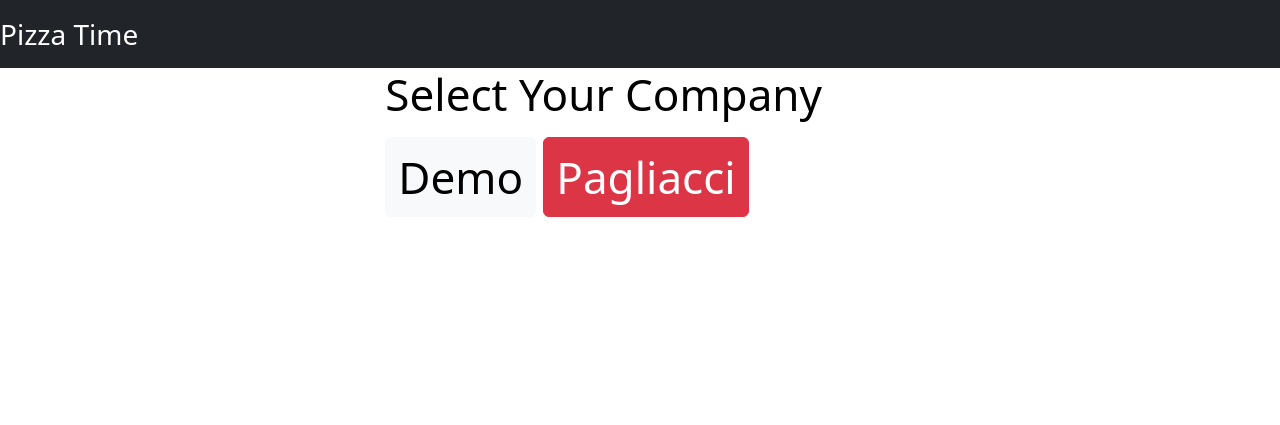
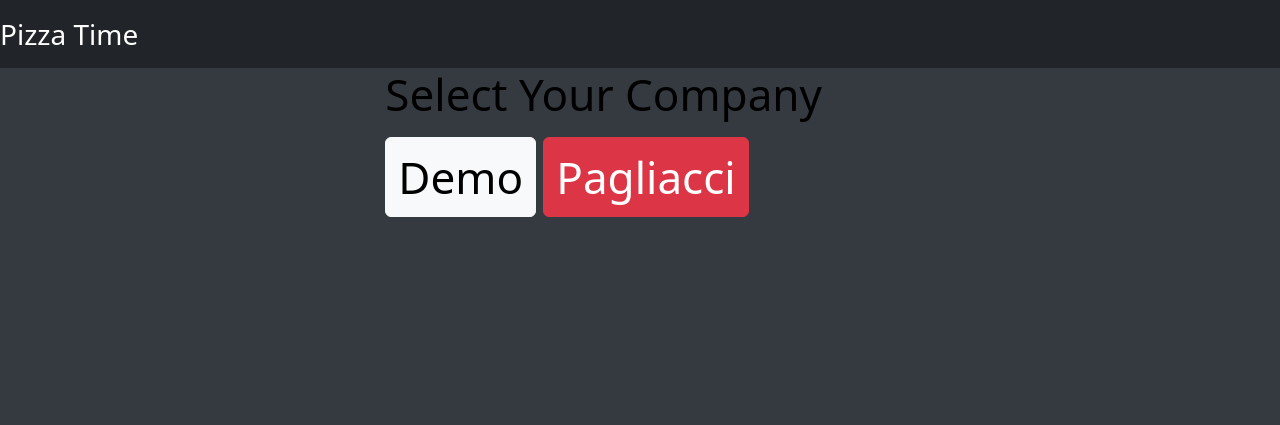
Before and after one commit to wax54/pizza-time, a Flask app: page /login in a window 1280 px wide. Shown: the top 425 px of the page. Run offline with Flask 2, Linux system fonts and the light colour scheme; some libraries are stand-ins or nearby versions.

Commit message:
Minor graphic edits

```diff
--- a/static/style.css
+++ b/static/style.css
@@ -1,5 +1,5 @@
 body{
-    background-color: var(--gray-dark);
+    background-color: var(--bs-gray-dark);
     color: var(--light);
     font-size: 1.75rem;
 }
```
